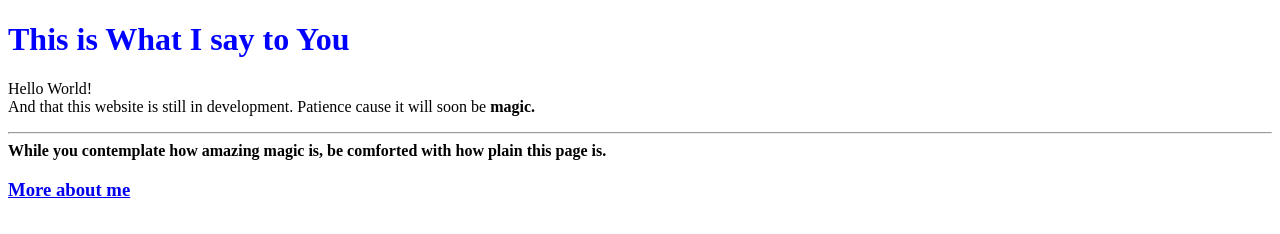
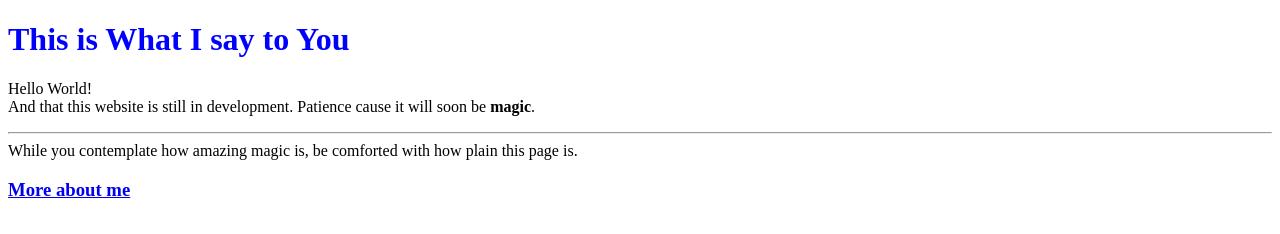
Before and after one commit to iamanogre/iamanogre.github.io, a plain HTML site: page index.html in a window 1280 px wide. Drawn offline with Linux system fonts and the light colour scheme.

Commit message:
corrected the </strong>

```diff
--- a/index.html
+++ b/index.html
@@ -10,7 +10,7 @@
 
 <h1 style="color:blue">This is What I say to You</h1>
 
-<p title="Hidden Message says Hola!">Hello World!<br>And that this website is still in development. Patience cause it will soon be <strong>magic<strong>. <hr> While you contemplate how amazing magic is, be comforted with how plain this page is.</p>
+<p title="Hidden Message says Hola!">Hello World!<br>And that this website is still in development. Patience cause it will soon be <strong>magic</strong>. <hr> While you contemplate how amazing magic is, be comforted with how plain this page is.</p>
 
 <h3><a href="about.html">More about me</a></h3>
 
```
